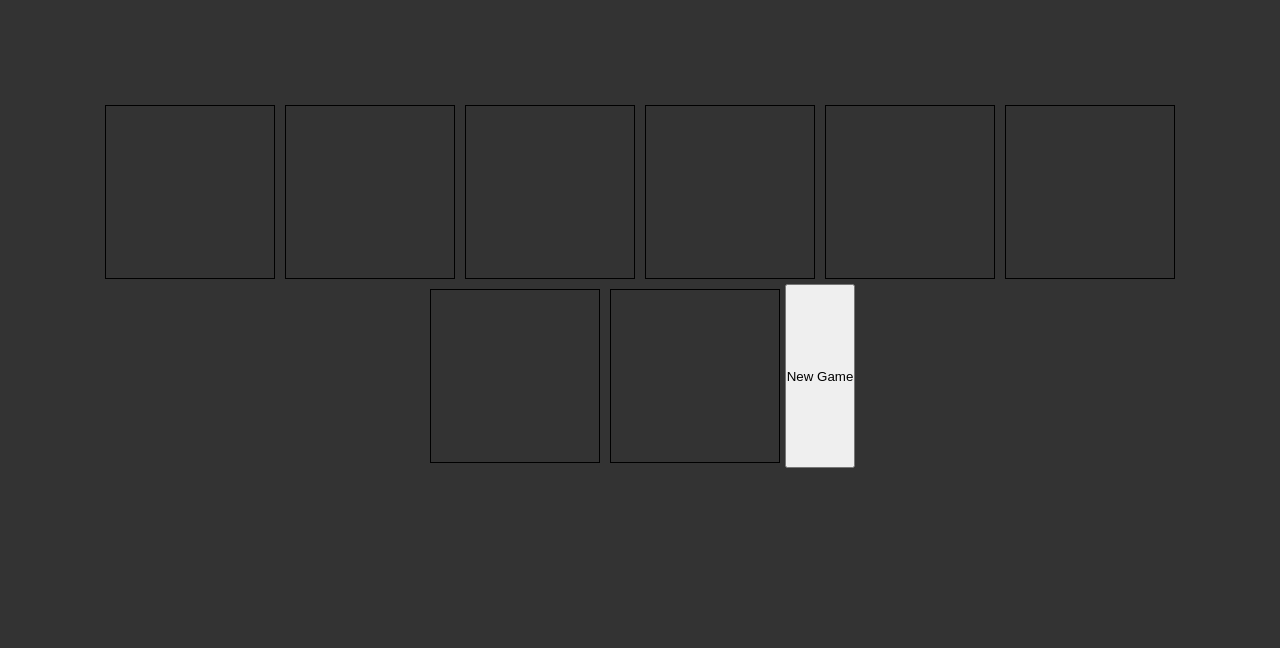
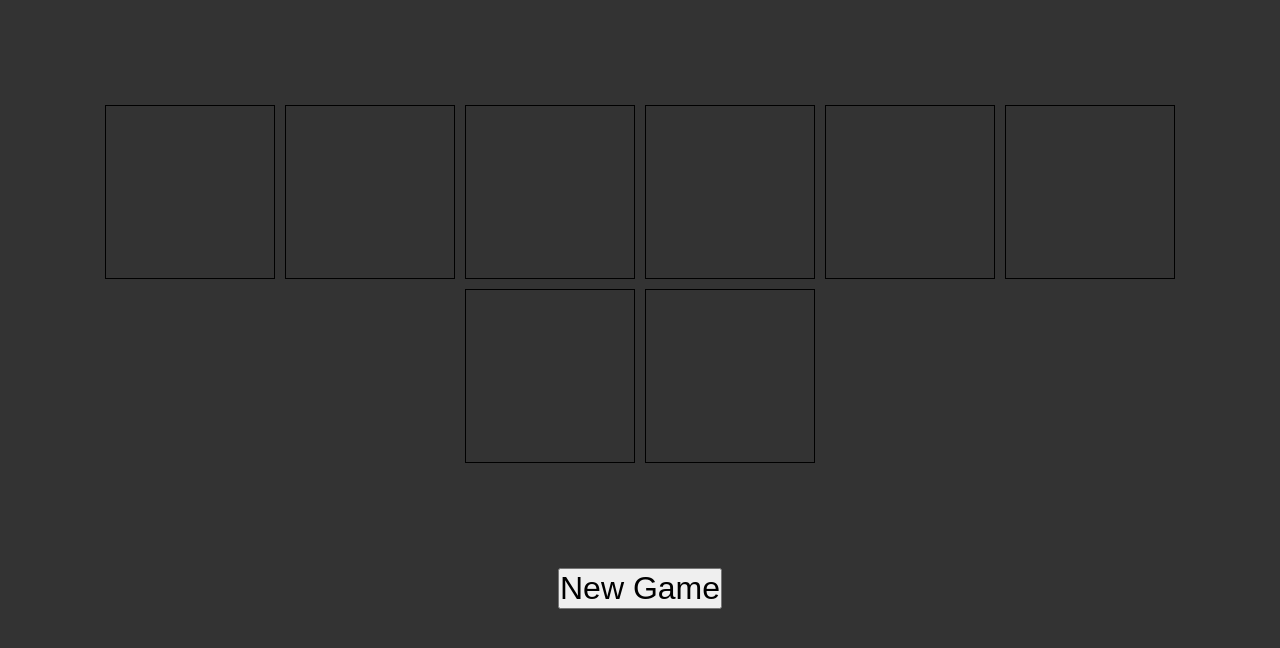
Before and after one commit to Damiant94/star-wars-memory-game, a React (Create React App) app: page / in a window 1280 px wide. Shown: the top 648 px of the page. Built offline with nearby package versions, Linux system fonts and the light colour scheme.

Commit message:
fixed new game handler, added reset 'remaining' state

```diff
--- a/src/Components/Game/Game.js
+++ b/src/Components/Game/Game.js
@@ -31,8 +31,7 @@ class Game extends Component {
     state = {
         remaining: icons.length / 2,
         clickedOnce: false,
-        currentCard: null,
-        win: false
+        currentCard: null
     };
 
     cardClickHandler = (card) => {
@@ -54,7 +53,6 @@ class Game extends Component {
                     setTimeout(() => {
                         card.classList.remove(classesCard.visible);
                         this.state.currentCard.classList.remove(classesCard.visible);
-                        const cards = document.querySelectorAll(`.${classesCard.Card}`);
                         for (const card of cards) {
                             card.style.pointerEvents = "";
                         }
@@ -78,6 +76,7 @@ class Game extends Component {
         for (const card of activeCards) {
             card.classList.remove(classesCard.visible);
         }
+        this.setState({remaining: icons.length / 2});
     };
 
     render() {
@@ -93,9 +92,11 @@ class Game extends Component {
 
         return(
             <div className={classes.Game}>
-                {cards}
-                <button onClick={this.startNewGame}>New Game</button>
-                {this.state.remaining === 0 ? <div>WIN</div> : null}
+                <div className={classes.cardsWrapper}>
+                    {cards}
+                </div>
+                <button onClick={this.startNewGame} className={classes.newGameBtn}>New Game</button>
+                {this.state.remaining === 0 ? <div className={classes.winInfo}>WIN</div> : null}
             </div>
         );
     }
--- a/src/Components/Game/Game.module.scss
+++ b/src/Components/Game/Game.module.scss
@@ -1,6 +1,22 @@
 .Game {
     display: flex;
+    flex-direction: column;
     justify-content: center;
-    flex-wrap: wrap;
-    padding: 100px;
+    align-items: center;
+
+    .cardsWrapper {
+        display: flex;
+        justify-content: center;
+        flex-wrap: wrap;
+        padding: 100px;
+    }
+
+    .newGameBtn{
+        font-size: 2rem;
+    }
+
+    .winInfo {
+        margin: 20px;
+        font-size: 10rem;
+    }
 }
```
